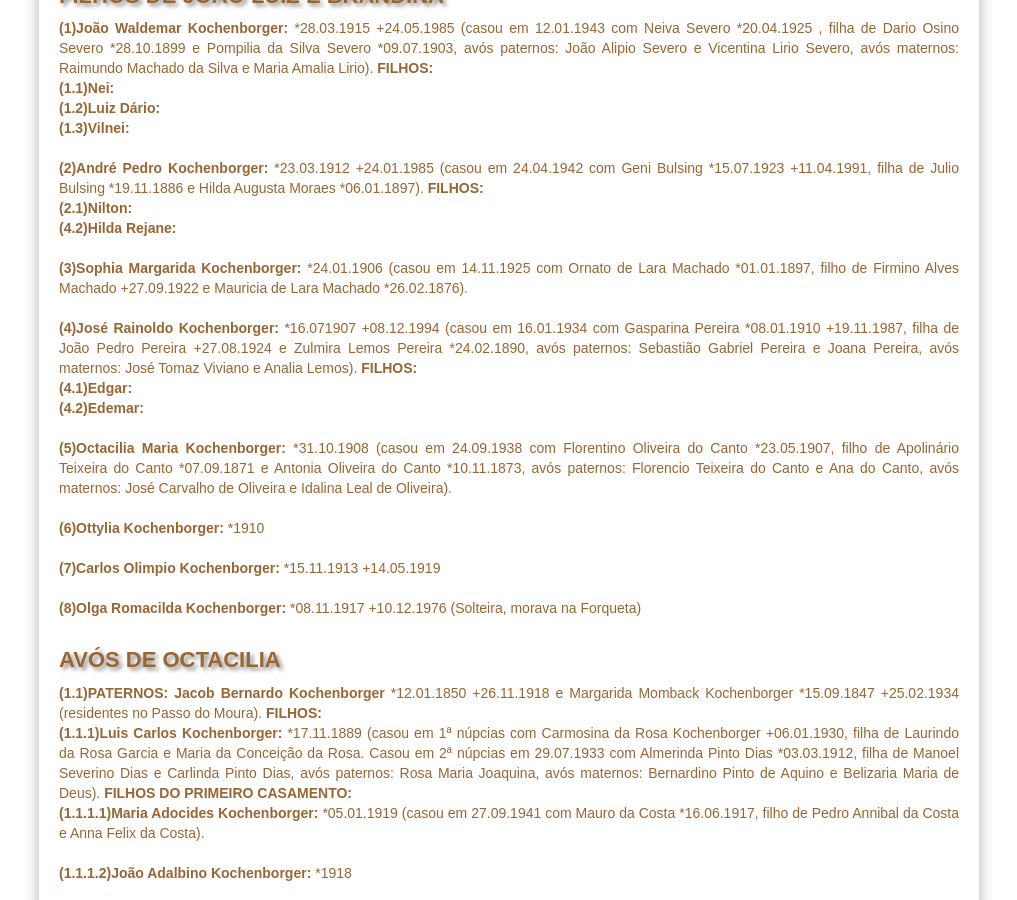
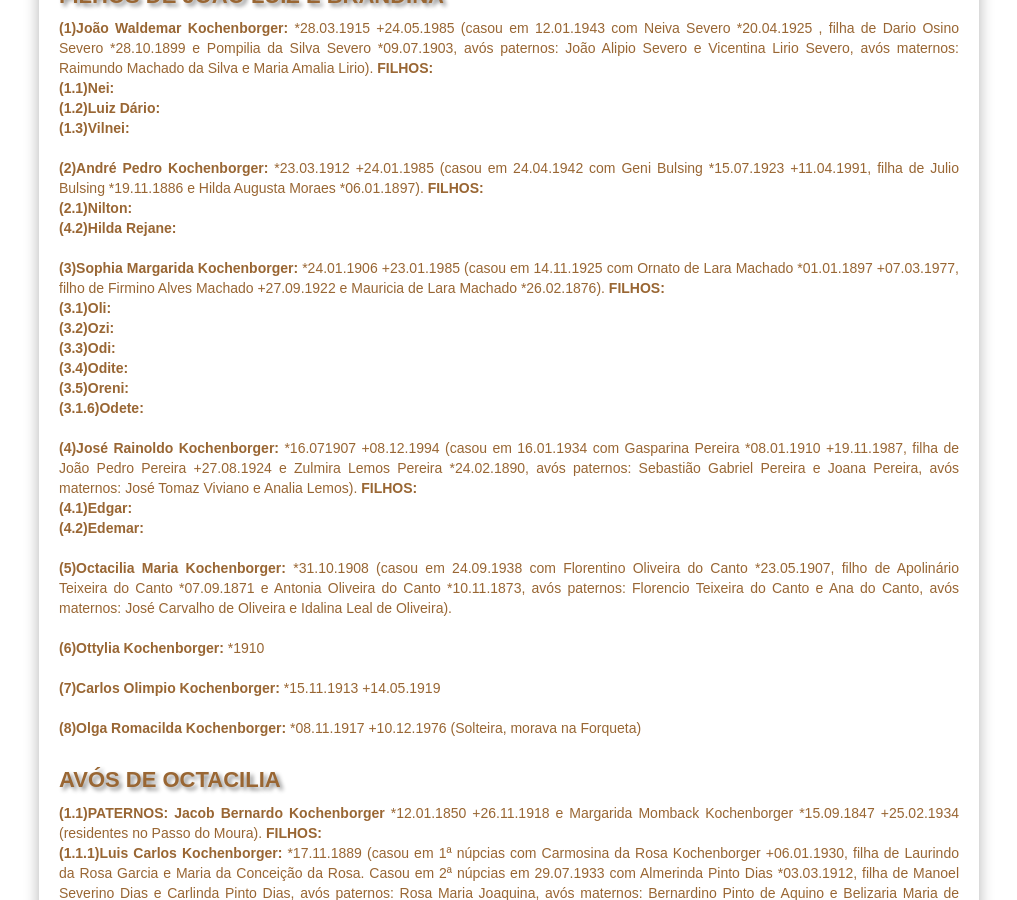
Before and after one commit to claudiovargas1955/claudiovargas1955.github.io, a Jekyll site: the page built from _pages/familia-kochenborger.html, in a window 1280 px wide and 900 px high, scrolled down 610 px. Shown: the whole window, without its empty margins (131-1148 px from the left). Built offline with Jekyll 4.4.1, drawn with Linux system fonts in a browser that asks for light colours; some web fonts are replaced.

Commit message:
Update familia-kochenborger.html

```diff
--- a/_pages/familia-kochenborger.html
+++ b/_pages/familia-kochenborger.html
@@ -120,8 +120,14 @@ Oliveira e Idalina Soares Leal *1850 +03.09.1934). <b>FILHOS: </b><br>
     <b>(2.1)Nilton: </b><br>
     <b>(4.2)Hilda Rejane: </b><br><br>
 
-  <b>(3)Sophia Margarida Kochenborger: </b>*24.01.1906 (casou em 14.11.1925 com Ornato de Lara Machado *01.01.1897, filho de
-  Firmino Alves Machado +27.09.1922 e Mauricia de Lara Machado *26.02.1876). <br><br>
+  <b>(3)Sophia Margarida Kochenborger: </b>*24.01.1906 +23.01.1985 (casou em 14.11.1925 com Ornato de Lara Machado *01.01.1897
+  +07.03.1977, filho de Firmino Alves Machado +27.09.1922 e Mauricia de Lara Machado *26.02.1876). <b>FILHOS: </b><br>
+    <b>(3.1)Oli: </b><br>
+    <b>(3.2)Ozi: </b><br>
+    <b>(3.3)Odi: </b><br>
+    <b>(3.4)Odite: </b><br>
+    <b>(3.5)Oreni: </b><br>
+    <b>(3.1.6)Odete: </b><br><br>
 
   <b>(4)José Rainoldo Kochenborger: </b>*16.071907 +08.12.1994 (casou em 16.01.1934 com Gasparina Pereira *08.01.1910 +19.11.1987, filha
   de João Pedro Pereira +27.08.1924 e Zulmira Lemos Pereira *24.02.1890, avós paternos: Sebastião Gabriel Pereira e Joana Pereira,
```
